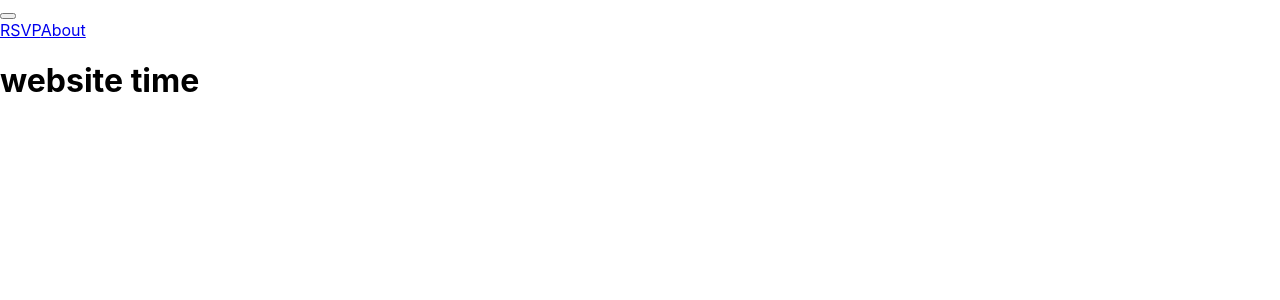
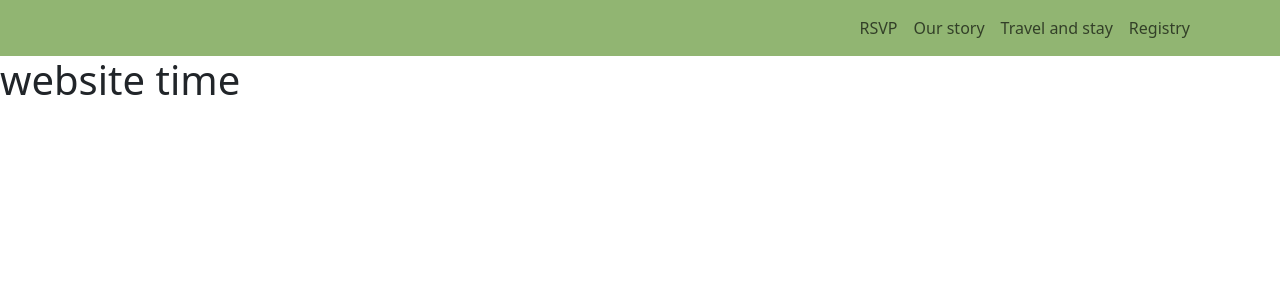
Before and after one commit to TereseMihalcin/ahri-unbastardized, a React (Create React App) app: page / in a window 1280 px wide. Shown: the top 300 px of the page. Built offline with nearby package versions, Linux system fonts and the light colour scheme.

Commit message:
navigation

```diff
--- a/src/App.js
+++ b/src/App.js
@@ -1,4 +1,4 @@
-import './App.css';
+import './styles/navigation.css';
 import Home from "./pages";
 import Navigation from "./components/navigation";
 import {
--- a/src/components/navigation.js
+++ b/src/components/navigation.js
@@ -6,16 +6,18 @@ import Navbar from 'react-bootstrap/Navbar';
 class Navigation extends Component {
 render() {
     return (
-      <Navbar data-bs-theme="dark" expand="lg" sticky="top">
+      <Navbar data-bs-theme="light" expand="lg" sticky="top">
         <Container>
           <Navbar.Brand href="/">
 
           </Navbar.Brand>
           <Navbar.Toggle aria-controls="basic-navbar-nav" />
           <Navbar.Collapse id="basic-navbar-nav">
-            <Nav className="me-auto">
+            <Nav className="ms-auto">
               <Nav.Link href="/rsvp">RSVP</Nav.Link>
-              <Nav.Link href="/about">About</Nav.Link>
+              <Nav.Link href="/about">Our story</Nav.Link>
+              <Nav.Link href="/travel">Travel and stay</Nav.Link>
+              <Nav.Link href="/registry">Registry</Nav.Link>
             </Nav>
           </Navbar.Collapse>
         </Container>
--- a/src/index.js
+++ b/src/index.js
@@ -3,6 +3,7 @@ import ReactDOM from 'react-dom/client';
 import './index.css';
 import App from './App';
 import reportWebVitals from './reportWebVitals';
+import 'bootstrap/dist/css/bootstrap.min.css';
 
 const root = ReactDOM.createRoot(document.getElementById('root'));
 root.render(
--- /dev/null
+++ b/src/styles/navigation.css
@@ -0,0 +1,3 @@
+.sticky-top {
+   background: #91b572;
+}
```
